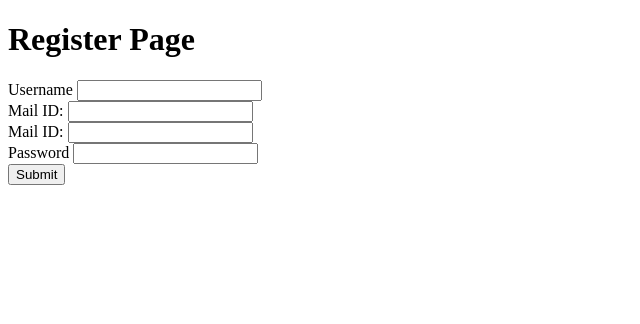
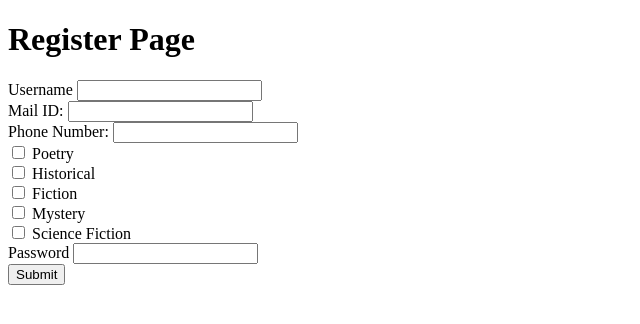
Before and after one commit to Ananthu2oo3/ai_recomendation_library, a Flask app: page /register in a window 1280 px wide. Shown: the top 324 px of the page, without its empty margins (0-640 px from the left). Run offline with Flask 3, Linux system fonts and the light colour scheme.

Commit message:
I messed up

```diff
--- a/app.py
+++ b/app.py
@@ -5,10 +5,10 @@ from util import *
 
 app = Flask(__name__)
 
-client = MongoClient('mongodb://localhost:27017')
-db = client['library']
-collection = db['login']
-
+client  = MongoClient('mongodb://localhost:27017')
+db      = client['library']
+login_db= db['login']
+book_db = db['books']
 
 @app.route('/')
 def index():
@@ -25,7 +25,7 @@ def login():
         mailid      = request.form['mailid']
         password    = request.form['password']
 
-        result      = collection.find_one({"mailid": mailid})
+        result      = login_db.find_one({"mailid": mailid})
 
         if result and result.get('password') == password:
             return redirect(url_for('dashboard'))
@@ -44,19 +44,22 @@ def register():
 
     if request.method == 'POST':
 
-        username = request.form['username']
-        mailid   = request.form['mailid']
-        phn_no   = request.form['phn_no']
-        password = request.form['password']
+        username    = request.form['username']
+        mailid      = request.form['mailid']
+        phn_no      = request.form['phn_no']
+        password    = request.form['password']
+        interests   = request.form.getlist('interests')
+
 
         data ={
             "username"  : username,
             "mailid"    : mailid,
             "phn_no"    : phn_no,
-            "password"  : password
-            }
+            "password"  : password,
+            "interests" : interests
+        }
 
-        collection.insert_one(data)
+        login_db.insert_one(data)
         return redirect(url_for('login'))
 
     else:
@@ -64,9 +67,24 @@ def register():
 
 
 
-@app.route('/dashboard', methods=['GET'])
+# @app.route('/dashboard', methods=['GET'])
+# def dashboard():
+#     return render_template('dashboard.html')
+
+
+@app.route('/dashboard')
 def dashboard():
-    return render_template('dashboard.html')
+    if 'username' in session:
+        username = session['username']
+        user = book_db.find_one({'username': username})
+        user_genres = user['genres']
+
+        # Fetch books and sort them based on user genres
+        books = list(book_db.find())
+        sorted_books = sorted(books, key=lambda book: book['genre'] in user_genres, reverse=True)
+
+        return render_template('dashboard.html', username=username, books=sorted_books)
+    return redirect(url_for('login'))
 
 
 @app.route('/add_book', methods=['GET','POST'])
--- a/templates/dashboard.html
+++ b/templates/dashboard.html
@@ -8,5 +8,11 @@
 <body>
     <h1>Library</h1>
     <a href="/add_book">Add Book</a>
+    <h2>Your Books</h2>
+  <ul>
+    {% for book in books %}
+      <li>{{ book.title }} - {{ book.genre }}</li>
+    {% endfor %}
+  </ul>
 </body>
 </html>
--- a/templates/register.html
+++ b/templates/register.html
@@ -15,8 +15,14 @@
         <label for="mailid">Mail ID:</label>
         <input type="mailid" id="mailid" name="mailid" required><br>
 
-        <label for="phn_no">Mail ID:</label>
+        <label for="phn_no">Phone Number:</label>
         <input type="phn_no" id="phn_no" name="phn_no" required><br>
+
+        <input type="checkbox" name="interests" value="poetry"> Poetry<br>
+        <input type="checkbox" name="interests" value="historical"> Historical<br>
+        <input type="checkbox" name="interests" value="fiction"> Fiction<br>
+        <input type="checkbox" name="interests" value="mystery"> Mystery<br>
+        <input type="checkbox" name="interests" value="science_fiction"> Science Fiction<br>
 
         <label for="password">Password</label>
         <input type="password" id="password" name="password" required><br>
```
Also changed, not shown: 2 other files.
